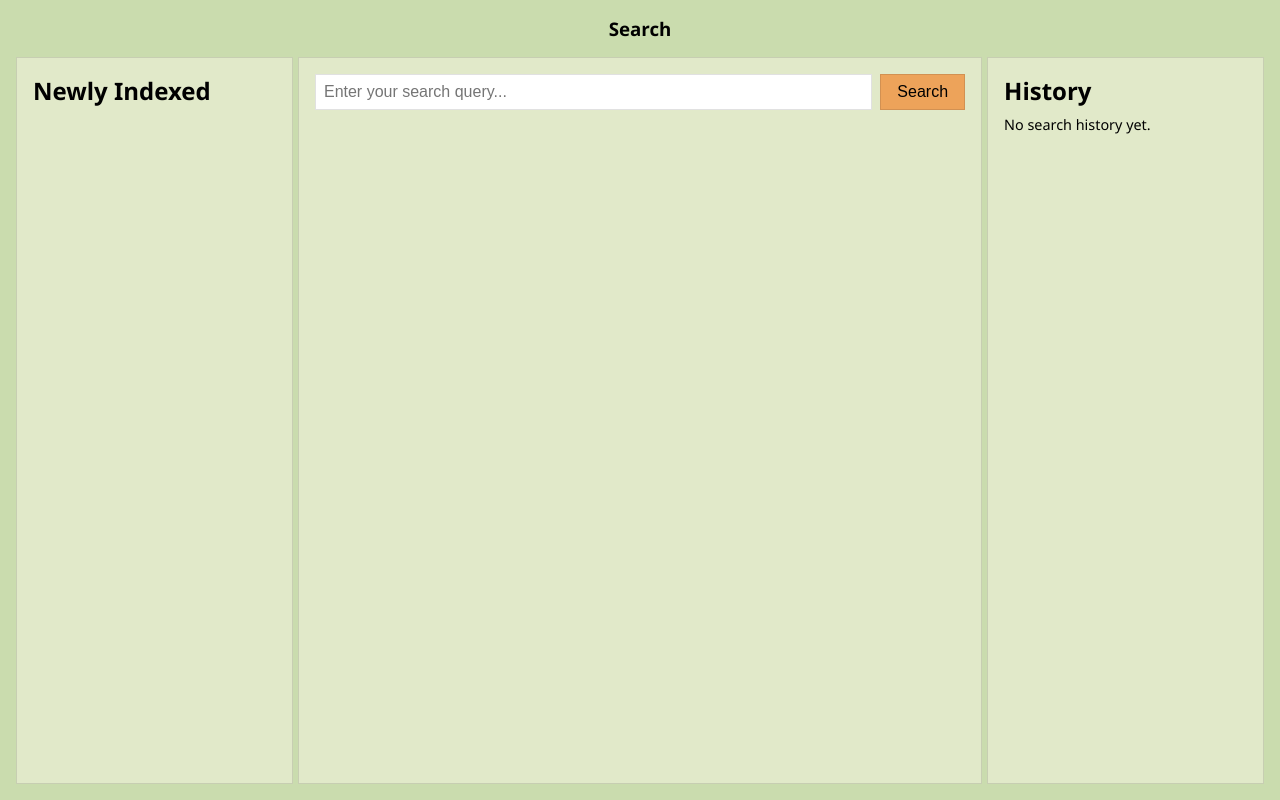
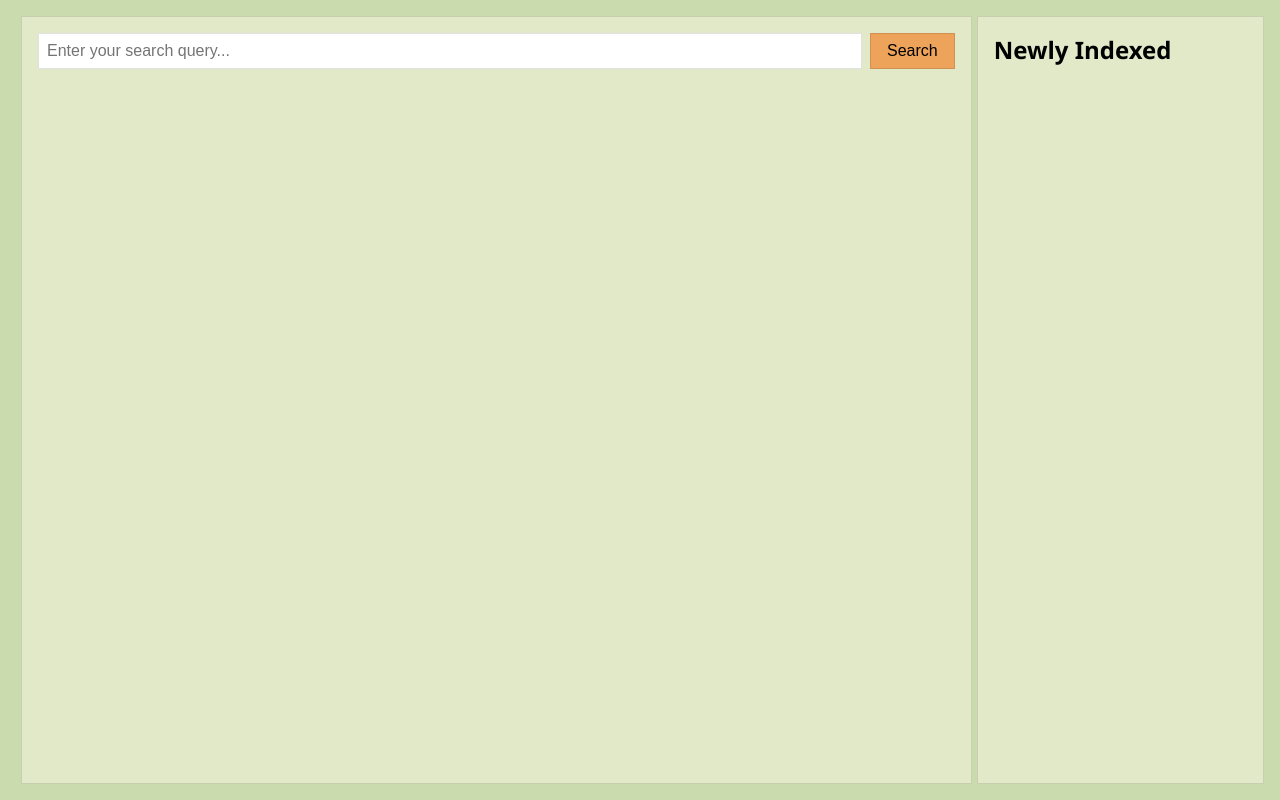
Before and after one commit to HommelWater/SelfSearch, a browser extension: page src/interface/search/index.html in a window 1280 px wide. Drawn offline with Linux system fonts and the light colour scheme; no server answers.

Commit message:
improve UI

```diff
--- a/src/interface/search/index.html
+++ b/src/interface/search/index.html
@@ -7,20 +7,12 @@
     <title>Search</title>
     <link rel="stylesheet" href="/interface/search/styles.css">
     <link rel="stylesheet" href="/interface/shared/themes.css">
-
     <script src="/interface/search/scripts.js"></script>
-    <script src="/interface/shared/themes.js"></script>
 </head>
 <body>
     <div id="container" class="container">
-        <div id="header"><h3>Search</h3></div>
         <div id="search">
-            <div id="newly-indexed">
-                <div id="newly-indexed-header">
-                    <h2>Newly Indexed</h2>
-                </div>
-                <div id="newly-indexed-content"></div>
-            </div>
+
             <div id="search-body">
                 <form id="search-form">
                     <input
@@ -35,13 +27,11 @@
                 </form>
                 <div id="search-results"></div>
             </div>
-            <div id="search-history">
-                <div id="search-history-header">
-                    <h2>History</h2>
+            <div id="newly-indexed">
+                <div id="newly-indexed-header">
+                    <h2>Newly Indexed</h2>
                 </div>
-                <div id="search-history-content">
-                    <p>No search history yet.</p>
-                </div>
+                <div id="newly-indexed-content"></div>
             </div>
         </div>
     </div>
--- a/src/interface/search/scripts.js
+++ b/src/interface/search/scripts.js
@@ -11,6 +11,9 @@ async function requestRecentlyIndexed(){
     });
         if (!res.ok) throw new Error(res.status);
         const r = await res.json();
+        if (r.type && r.type === "failure"){
+            location.href = "/auth";
+        }
         const results = r.recently_indexed;
 
         document.getElementById("newly-indexed-content").innerHTML = results.length > 0 ? "" : "No recently indexed pages found.";
--- a/src/interface/search/styles.css
+++ b/src/interface/search/styles.css
@@ -40,7 +40,7 @@ body {
 #search-body {
     background: var(--color-card);
     border: 1px solid var(--color-border);
-    width:60%;
+    width:80%;
     margin-right:5px;
     margin-left:5px;
 }
```
